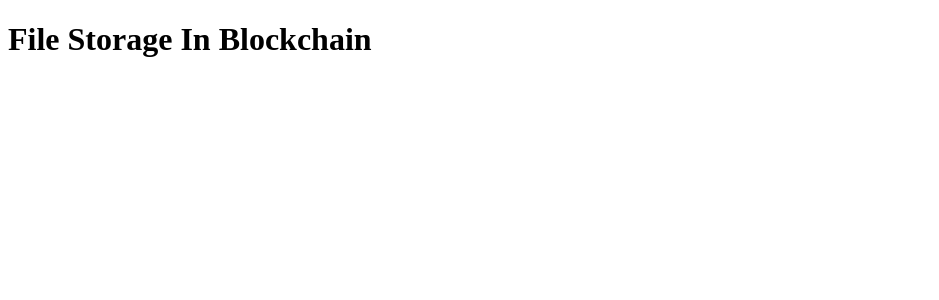
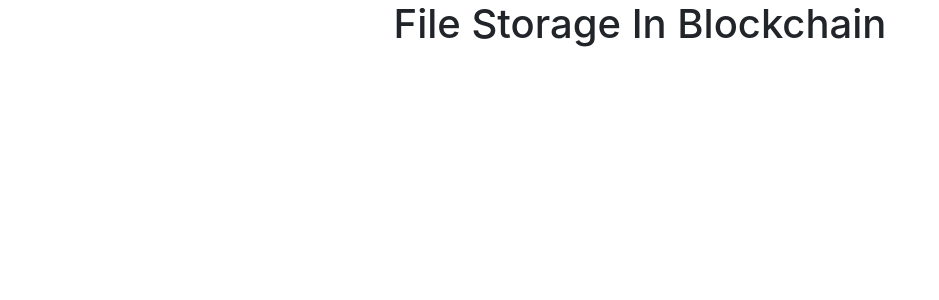
Before and after one commit to webroyit/nb2c2s-FileStorageInBlockchain, a React (Create React App) app: page / in a window 1280 px wide. Shown: the top 300 px of the page, without its empty margins (0-939 px from the left). Built offline with nearby package versions, Linux system fonts and the light colour scheme.

Commit message:
Install bootstrap

```diff
--- a/package.json
+++ b/package.json
@@ -6,7 +6,9 @@
     "@testing-library/jest-dom": "^5.11.4",
     "@testing-library/react": "^11.1.0",
     "@testing-library/user-event": "^12.1.10",
+    "bootstrap": "^4.5.3",
     "react": "^17.0.1",
+    "react-bootstrap": "^1.4.0",
     "react-dom": "^17.0.1",
     "react-scripts": "4.0.1",
     "web-vitals": "^0.2.4"
--- a/src/App.js
+++ b/src/App.js
@@ -1,7 +1,7 @@
 function App() {
   return (
     <div>
-      <h1>File Storage In Blockchain</h1>
+      <h1 className="text-center">File Storage In Blockchain</h1>
     </div>
   );
 }
--- a/src/index.js
+++ b/src/index.js
@@ -1,5 +1,6 @@
 import React from 'react';
 import ReactDOM from 'react-dom';
+import 'bootstrap/dist/css/bootstrap.css'
 import './index.css';
 import App from './App';
 import reportWebVitals from './reportWebVitals';
```
